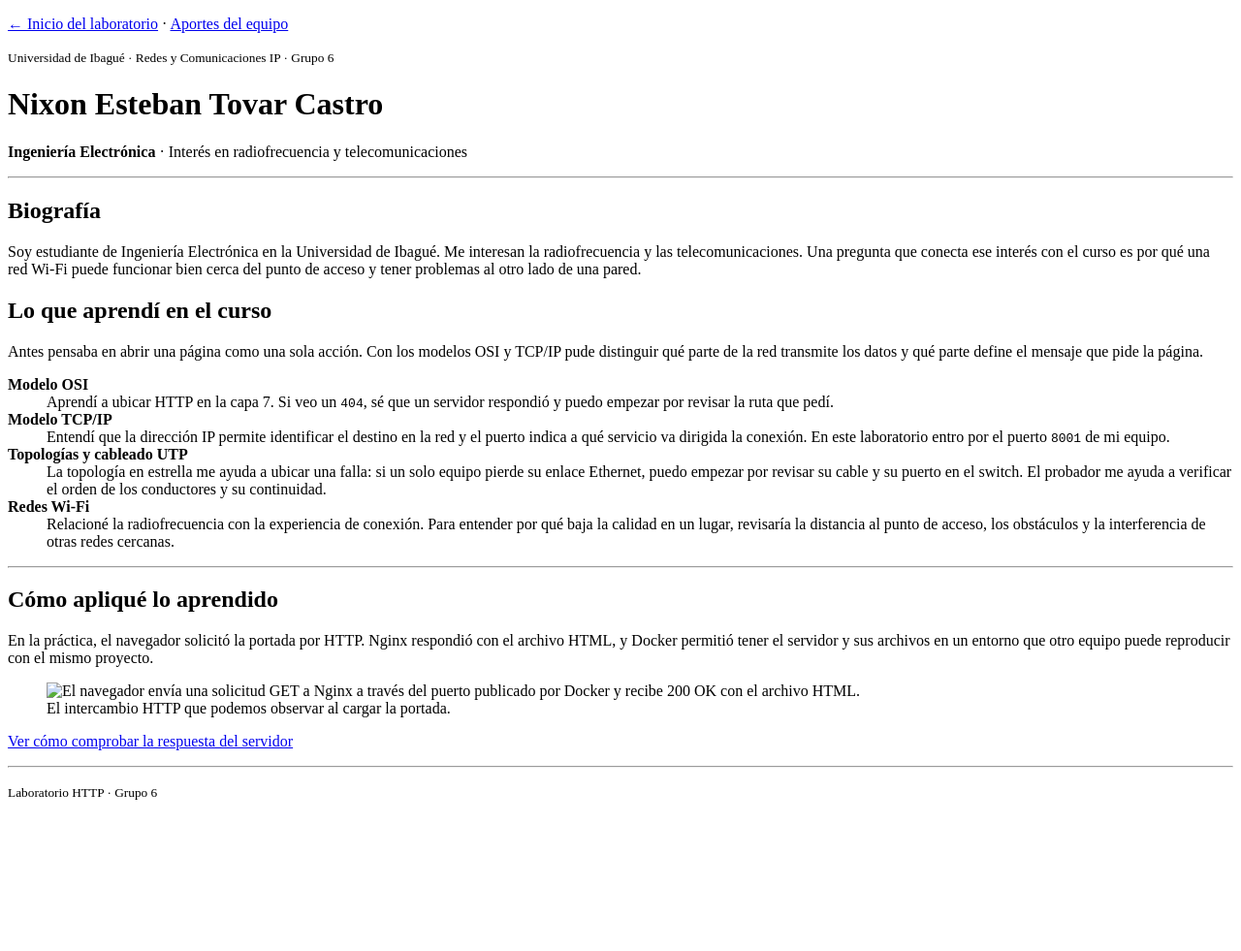
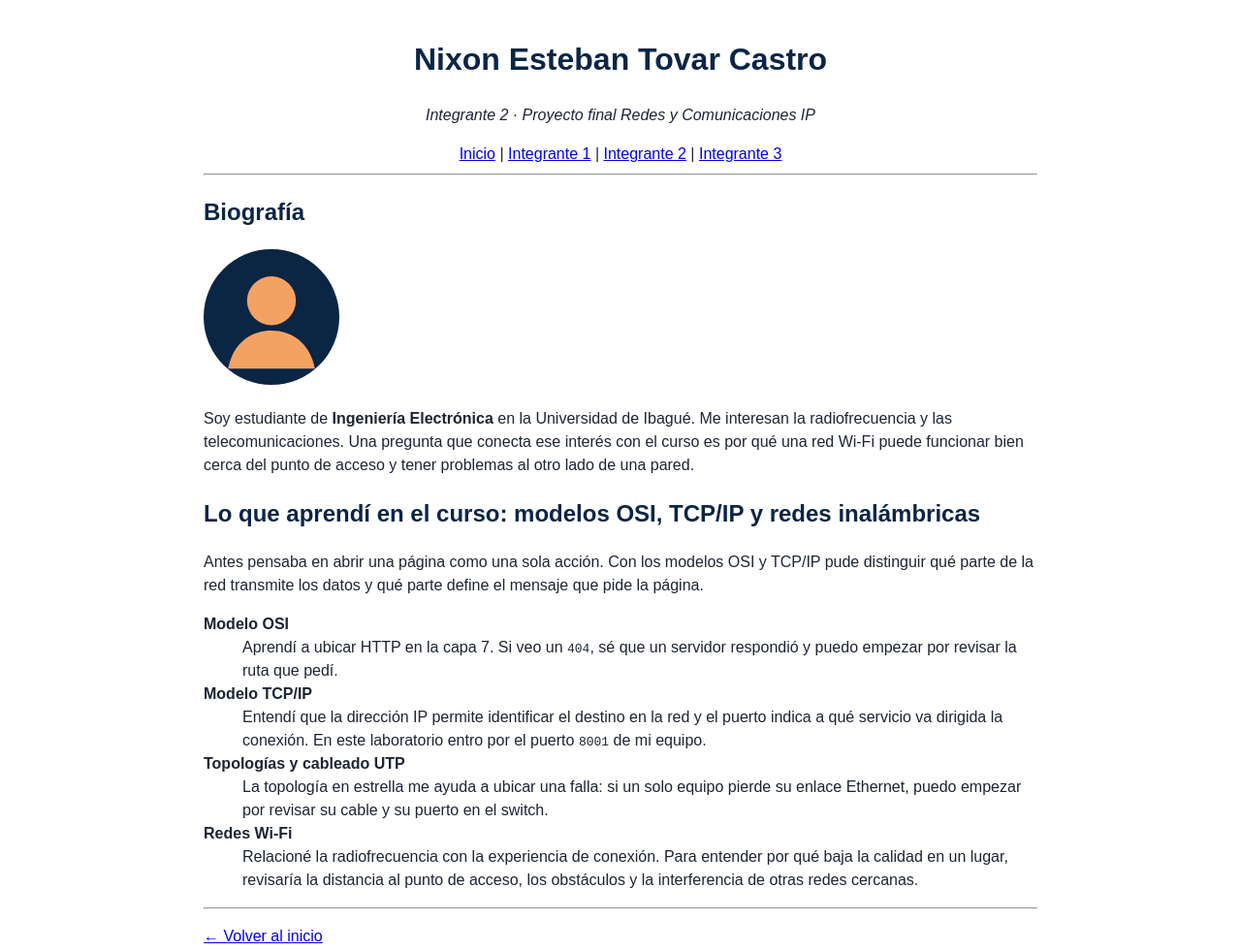
Before and after one commit to Nixon-Tovar/-Laboratorio-HTTP, a plain HTML site: page integrantes/integrante2.html in a window 1280 px wide. Shown: the whole page at 97% size. Before the commit the page ends 842 px from the top, so only its background shows below. Drawn offline with Linux system fonts and the light colour scheme.

Commit message:
Unificar estructura de los 3 integrantes: solo biografía y resumen del curso

```diff
--- a/integrantes/integrante2.html
+++ b/integrantes/integrante2.html
@@ -1,63 +1,66 @@
-<!doctype html>
+<!DOCTYPE html>
 <html lang="es">
 <head>
-  <meta charset="utf-8">
-  <meta name="viewport" content="width=device-width, initial-scale=1">
-  <meta name="description" content="Biografía y aprendizajes de Nixon Esteban Tovar Castro en el Laboratorio HTTP del Grupo 6.">
-  <title>Nixon Esteban Tovar Castro | Laboratorio HTTP · Grupo 6</title>
+  <meta charset="UTF-8">
+  <meta name="viewport" content="width=device-width, initial-scale=1.0">
+  <title>Nixon Tovar - Redes y Comunicaciones IP</title>
+  <link rel="stylesheet" href="../css/estilos.css">
 </head>
 <body>
-  <nav aria-label="Navegación principal">
-    <p><a href="../index.html">← Inicio del laboratorio</a> · <a href="../index.html#equipo">Aportes del equipo</a></p>
-  </nav>
   <header>
-    <p><small>Universidad de Ibagué · Redes y Comunicaciones IP · Grupo 6</small></p>
     <h1>Nixon Esteban Tovar Castro</h1>
-    <p><strong>Ingeniería Electrónica</strong> · Interés en radiofrecuencia y telecomunicaciones</p>
+    <p><em>Integrante 2 · Proyecto final Redes y Comunicaciones IP</em></p>
   </header>
 
+  <nav>
+    <a href="../index.html">Inicio</a> |
+    <a href="integrante1.html">Integrante 1</a> |
+    <a href="integrante2.html">Integrante 2</a> |
+    <a href="integrante3.html">Integrante 3</a>
+  </nav>
+
+  <hr>
+
   <main>
-    <hr>
     <section>
       <h2>Biografía</h2>
-      <p>Soy estudiante de Ingeniería Electrónica en la Universidad de Ibagué. Me interesan la radiofrecuencia y las telecomunicaciones. Una pregunta que conecta ese interés con el curso es por qué una red Wi-Fi puede funcionar bien cerca del punto de acceso y tener problemas al otro lado de una pared.</p>
+      <img src="../img/avatar2.svg" alt="Avatar de Nixon Tovar" width="140">
+      <p>
+        Soy estudiante de <strong>Ingeniería Electrónica</strong> en la Universidad de Ibagué. Me interesan
+        la radiofrecuencia y las telecomunicaciones. Una pregunta que conecta ese interés con el curso es
+        por qué una red Wi-Fi puede funcionar bien cerca del punto de acceso y tener problemas al otro lado
+        de una pared.
+      </p>
     </section>
 
     <section>
-      <h2>Lo que aprendí en el curso</h2>
-      <p>Antes pensaba en abrir una página como una sola acción. Con los modelos OSI y TCP/IP pude distinguir qué parte de la red transmite los datos y qué parte define el mensaje que pide la página.</p>
+      <h2>Lo que aprendí en el curso: modelos OSI, TCP/IP y redes inalámbricas</h2>
+      <p>
+        Antes pensaba en abrir una página como una sola acción. Con los modelos OSI y TCP/IP pude distinguir
+        qué parte de la red transmite los datos y qué parte define el mensaje que pide la página.
+      </p>
       <dl>
         <dt><strong>Modelo OSI</strong></dt>
-        <dd>Aprendí a ubicar HTTP en la capa 7. Si veo un <code>404</code>, sé que un servidor respondió y puedo empezar por revisar la ruta que pedí.</dd>
+        <dd>Aprendí a ubicar HTTP en la capa 7. Si veo un <code>404</code>, sé que un servidor respondió y
+        puedo empezar por revisar la ruta que pedí.</dd>
         <dt><strong>Modelo TCP/IP</strong></dt>
-        <dd>Entendí que la dirección IP permite identificar el destino en la red y el puerto indica a qué servicio va dirigida la conexión. En este laboratorio entro por el puerto <code>8001</code> de mi equipo.</dd>
+        <dd>Entendí que la dirección IP permite identificar el destino en la red y el puerto indica a qué
+        servicio va dirigida la conexión. En este laboratorio entro por el puerto <code>8001</code> de mi equipo.</dd>
         <dt><strong>Topologías y cableado UTP</strong></dt>
-        <dd>La topología en estrella me ayuda a ubicar una falla: si un solo equipo pierde su enlace Ethernet, puedo empezar por revisar su cable y su puerto en el switch. El probador me ayuda a verificar el orden de los conductores y su continuidad.</dd>
+        <dd>La topología en estrella me ayuda a ubicar una falla: si un solo equipo pierde su enlace Ethernet,
+        puedo empezar por revisar su cable y su puerto en el switch.</dd>
         <dt><strong>Redes Wi-Fi</strong></dt>
-        <dd>Relacioné la radiofrecuencia con la experiencia de conexión. Para entender por qué baja la calidad en un lugar, revisaría la distancia al punto de acceso, los obstáculos y la interferencia de otras redes cercanas.</dd>
+        <dd>Relacioné la radiofrecuencia con la experiencia de conexión. Para entender por qué baja la calidad
+        en un lugar, revisaría la distancia al punto de acceso, los obstáculos y la interferencia de otras
+        redes cercanas.</dd>
       </dl>
-    </section>
-
-    <hr>
-    <section>
-      <h2>Cómo apliqué lo aprendido</h2>
-      <p>En la práctica, el navegador solicitó la portada por HTTP. Nginx respondió con el archivo HTML, y Docker permitió tener el servidor y sus archivos en un entorno que otro equipo puede reproducir con el mismo proyecto.</p>
-      <figure>
-        <picture>
-          <source media="(max-width: 389px)" srcset="../img/flujo-http-movil.png" width="220" height="280">
-          <source media="(max-width: 549px)" srcset="../img/flujo-http-movil.png" width="290" height="370">
-          <source media="(max-width: 819px)" srcset="../img/flujo-http-grupo6.png" width="450" height="214">
-          <img src="../img/flujo-http-grupo6.png" width="720" height="342" alt="El navegador envía una solicitud GET a Nginx a través del puerto publicado por Docker y recibe 200 OK con el archivo HTML.">
-        </picture>
-        <figcaption>El intercambio HTTP que podemos observar al cargar la portada.</figcaption>
-      </figure>
-      <p><a href="../index.html#practica">Ver cómo comprobar la respuesta del servidor</a></p>
     </section>
   </main>
 
+  <hr>
+
   <footer>
-    <hr>
-    <p><small>Laboratorio HTTP · Grupo 6</small></p>
+    <p><a href="../index.html">← Volver al inicio</a></p>
   </footer>
 </body>
 </html>
```
Also changed, not shown: integrantes/integrante1.html (+7 -14 lines), integrantes/integrante3.html (+14 -45 lines).
